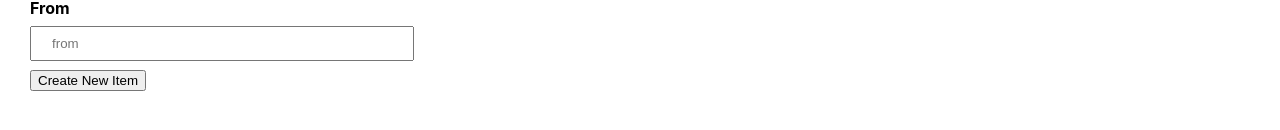
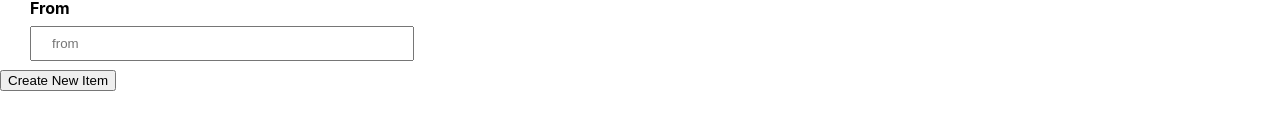
Before and after one commit to Nique444/8-4-Budgeting-app-project-frontend, a React (Create React App) app: page /transactions/new in a window 1280 px wide. Shown: the part 436-566 px from the top of the page. Built offline with nearby package versions, Linux system fonts and the light colour scheme.

Commit message:
adding css to form

```diff
--- a/package.json
+++ b/package.json
@@ -7,6 +7,7 @@
     "@testing-library/react": "^13.3.0",
     "@testing-library/user-event": "^13.5.0",
     "axios": "^0.27.2",
+    "bootstrap": "^5.2.0",
     "react": "^18.2.0",
     "react-dom": "^18.2.0",
     "react-router-dom": "^6.3.0",
--- a/src/Components/TransactionNewForm.js
+++ b/src/Components/TransactionNewForm.js
@@ -29,7 +29,7 @@ export default function TransactionNewForm() {
         </div>
         <input placeholder="from" />
         <div>
-          <button className="create-new">Create New Item</button>
+          <button className="create-new" type="submit" class="btn btn-light">Create New Item</button>
         </div>
       </form>
     </div>
```
Also changed, not shown: 1 other file (tests, documents, lock files or other folders).
